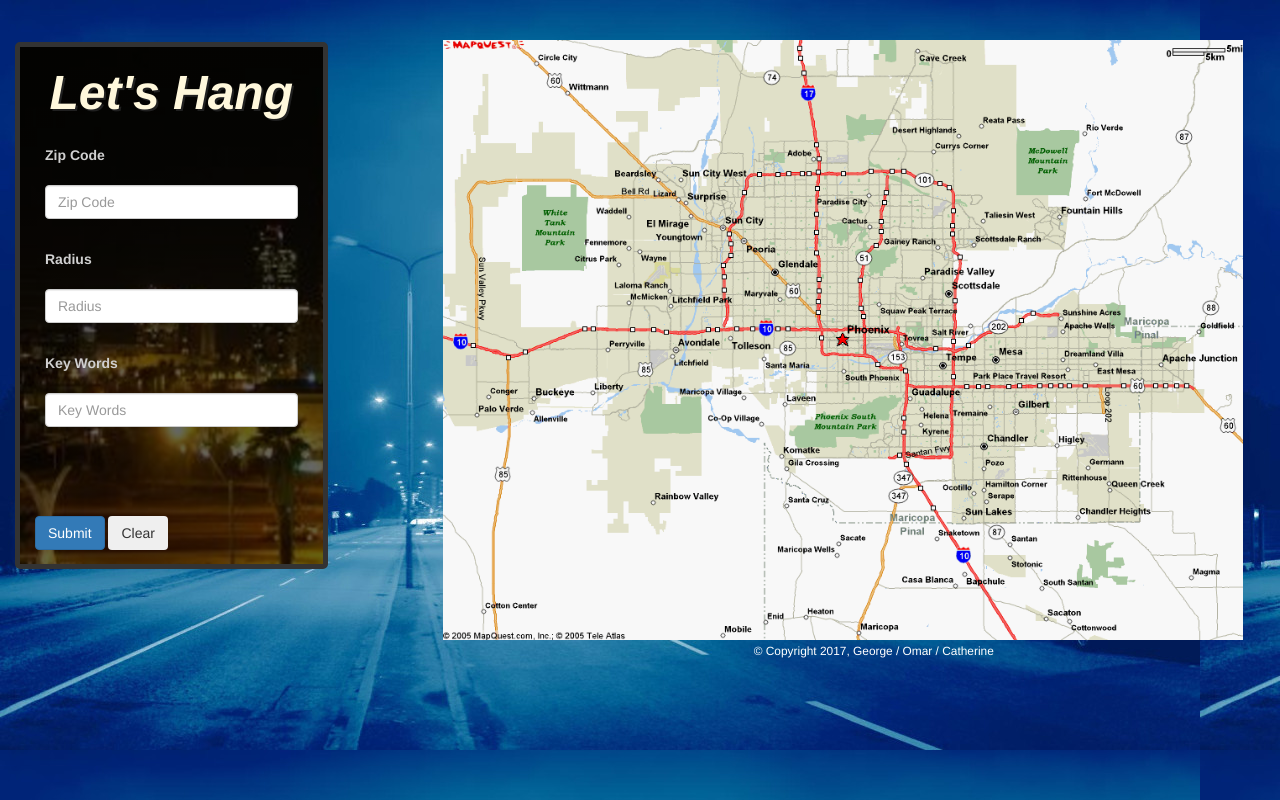
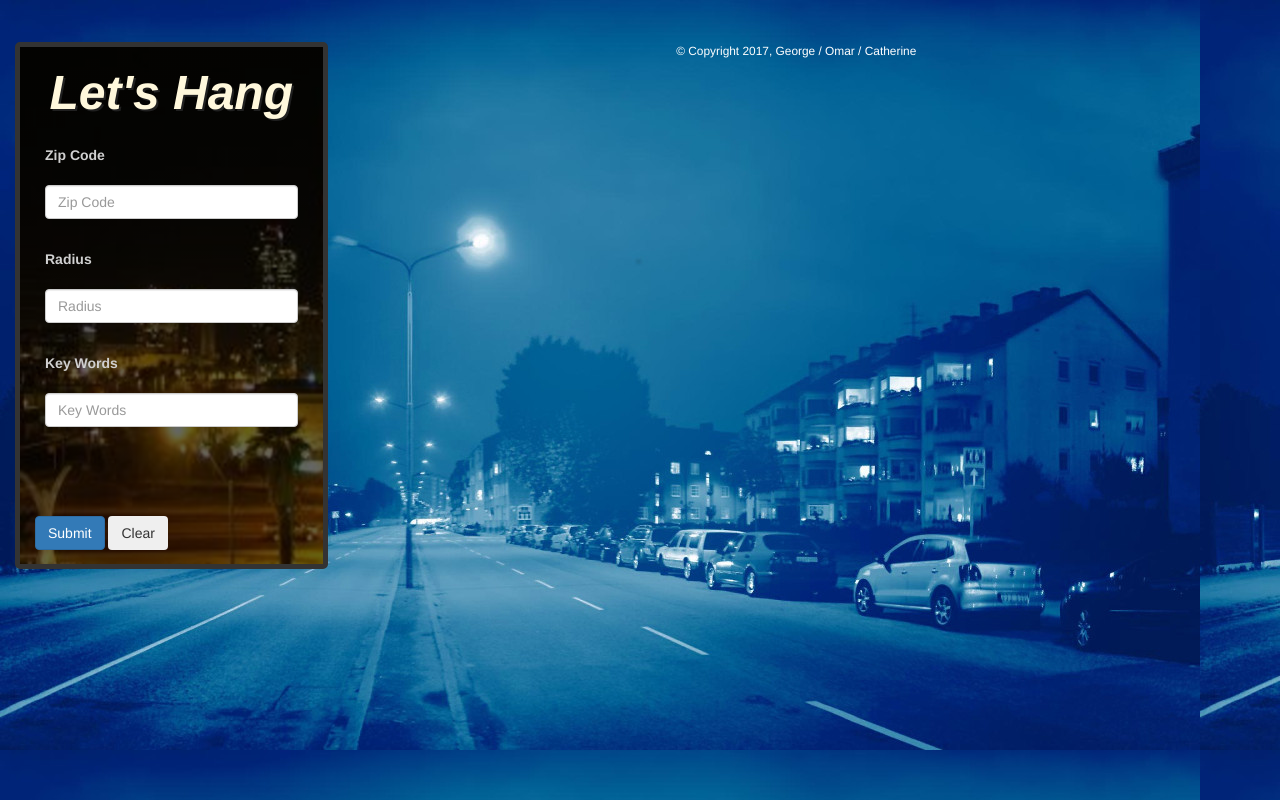
Before and after one commit to cqliu1/lets-hang, a plain HTML site: page index.html in a window 1280 px wide. Shown: the top 800 px of the page. Drawn offline with nearby package versions, Linux system fonts and the light colour scheme.

Commit message:
deleted placeholder map and moved footer

```diff
--- a/index.html
+++ b/index.html
@@ -39,9 +39,10 @@
 
 
 			<div id="map" class="col-md-9 pull-right">
-				<img src="assets/images/citymap_phoenix_az.gif" height=600 width=800 />
-				<footer><small>&copy; Copyright 2017, George / Omar / Catherine</small></footer>
+
 			</div>
+
+			<footer><small>&copy; Copyright 2017, George / Omar / Catherine</small></footer>
 	</div>
 
 
```
